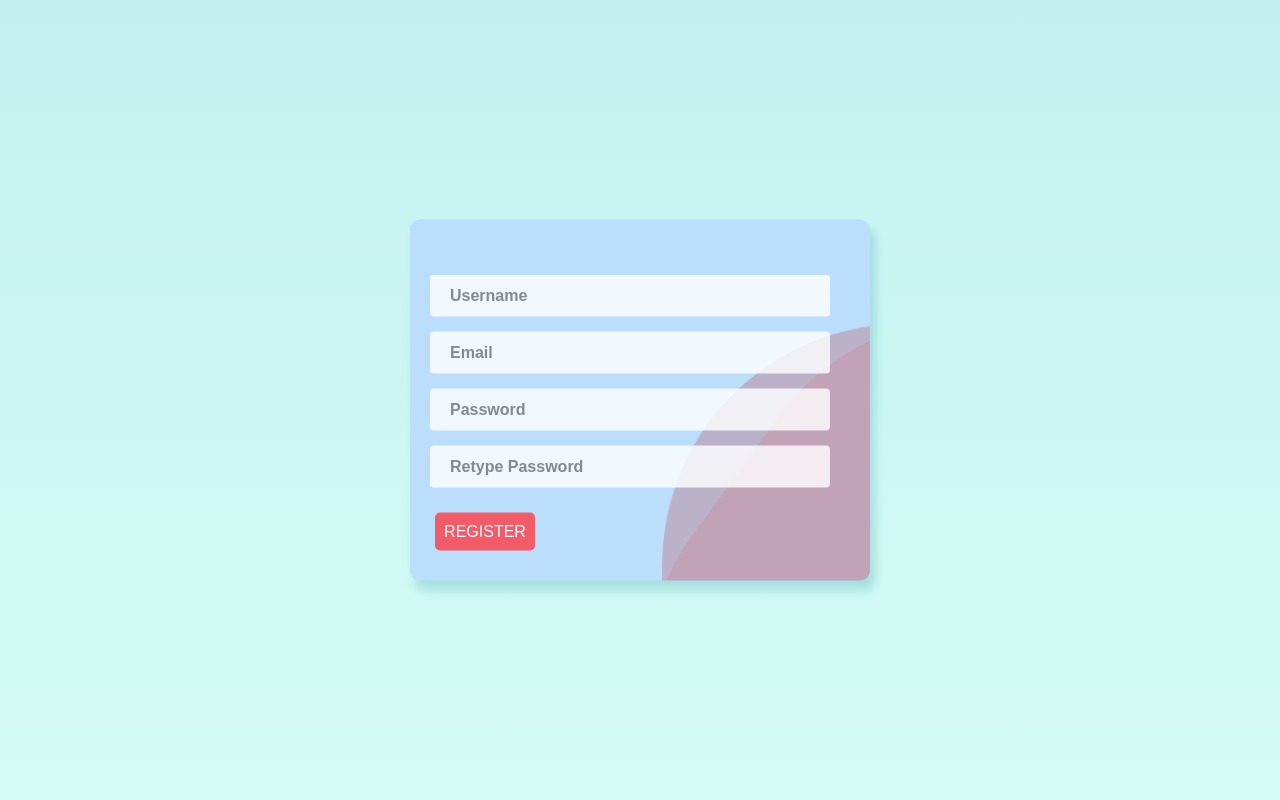
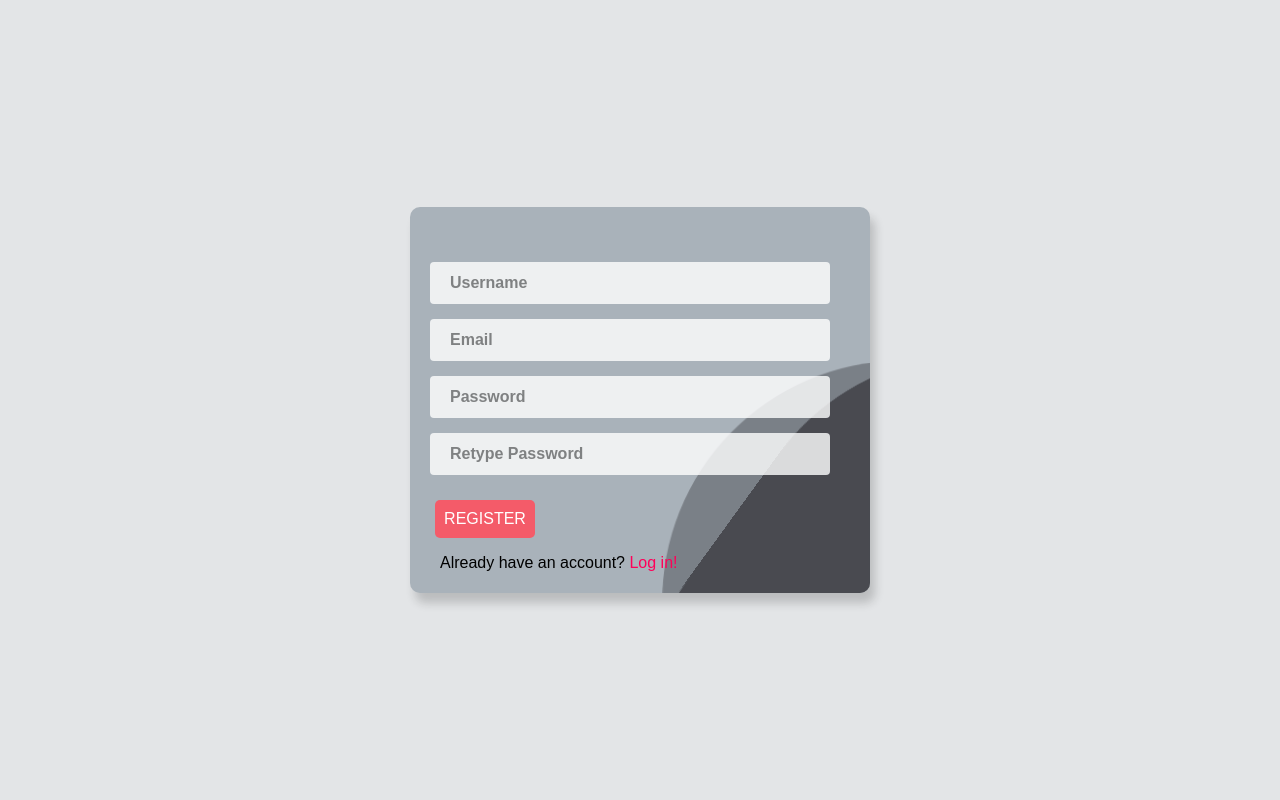
Before and after one commit to filipvalentin/proiectTW, a PHP site: page /src/register.html in a window 1280 px wide. Run offline with PHP 8.4, Linux system fonts and the light colour scheme.

Commit message:
login and register recolored

```diff
--- a/css/register.css
+++ b/css/register.css
@@ -1,14 +1,14 @@
 body {
 	display: flex;
-	background: linear-gradient(#c3f0ef, #d4fcf4);
+	background: #e3e5e7;
 	font-family: "Asap", sans-serif;
 	justify-content: center;
 }
 
 .register {
 	overflow: hidden;
-	background-color: #bbdefc;
-	padding: 40px 30px 30px 30px;
+	background-color:  #a9b2ba;
+	padding: 40px 30px 5px 30px;
 	border-radius: 10px;
 	position: absolute;
 	top: 50%;
@@ -22,7 +22,8 @@ body {
 	-webkit-transition: -webkit-transform 300ms, box-shadow 300ms;
 	-moz-transition: -moz-transform 300ms, box-shadow 300ms;
 	transition: transform 300ms, box-shadow 300ms;
-	box-shadow: 5px 10px 10px rgba(2, 128, 144, 0.2);
+	box-shadow: 5px 10px 10px rgba(28, 28, 29, 0.2);
+	filter:blur(0);
 }
 .register::before, .register::after {
 	content: "";
@@ -38,7 +39,7 @@ body {
 .register::before {
 	left: 60%;
 	bottom: -100%;
-	background-color: rgba(252, 83, 83, 0.15);
+	background-color: #313137ae;
 	-webkit-animation: wawes 6s infinite linear;
 	-moz-animation: wawes 6s infinite linear;
 	animation: wawes 6s infinite linear;
@@ -46,7 +47,7 @@ body {
 .register::after {
 	left: 55%;
 	bottom: -95%;
-	background-color: rgba(184, 6, 6, 0.2);
+	background-color: #31313763;
 	-webkit-animation: wawes 7s infinite;
 	-moz-animation: wawes 7s infinite;
 	animation: wawes 7s infinite;
@@ -89,22 +90,6 @@ body {
 	opacity: 1;
 }
 
-/* .register .emailcheck{
-	color: #de0611;
-	font-size: 16px;
-	font-weight: 500;
-	margin: -10px 0 -10px 2px;
-} */
-
-.email:focus{
-	border-color: #4671EA;
-	font-size: 16px;
-}
-
-/* .register .error input.email{
-	border-color: #de0611;
-} */
-
 @-webkit-keyframes wawes {
 	from {
 	-webkit-transform: rotate(0);
@@ -138,10 +123,8 @@ body {
 	}
 }
 a {
+	opacity: 1;
 	text-decoration: none;
-	color: rgba(255, 255, 255, 0.5);
-	position: absolute;
-	right: 10px;
-	bottom: 10px;
-	font-size: 12px;
+	color: rgb(255, 0, 89);
+
 }
--- a/src/register.html
+++ b/src/register.html
@@ -5,7 +5,7 @@
 	<meta http-equiv="X-UA-Compatible" content="IE=edge">
 	<meta name="viewport" content="width=device-width, initial-scale=1.0">
 	<title>Register</title>
-	 <link rel="stylesheet" href="css/register.css" >
+	 <link rel="stylesheet" href="../css/register.css" >
 
 </head>
 <body>
@@ -13,12 +13,13 @@
 		<input type="text" placeholder="Username">
 
 		<input type="email" class="email" placeholder="Email">
-		<!-- <p class="emailcheck">Check</p> -->
+
 		<input type="password" placeholder="Password">
 		<input type="password2" placeholder="Retype Password">
 
+		<button>Register</button>
 
-		<button>Register</button>
+		<p>Already have an account? <a>Log in!</a></p>
  	</form>
 </body>
 </html>
```
Also changed, not shown: css/login.css (+4 -21 lines).
